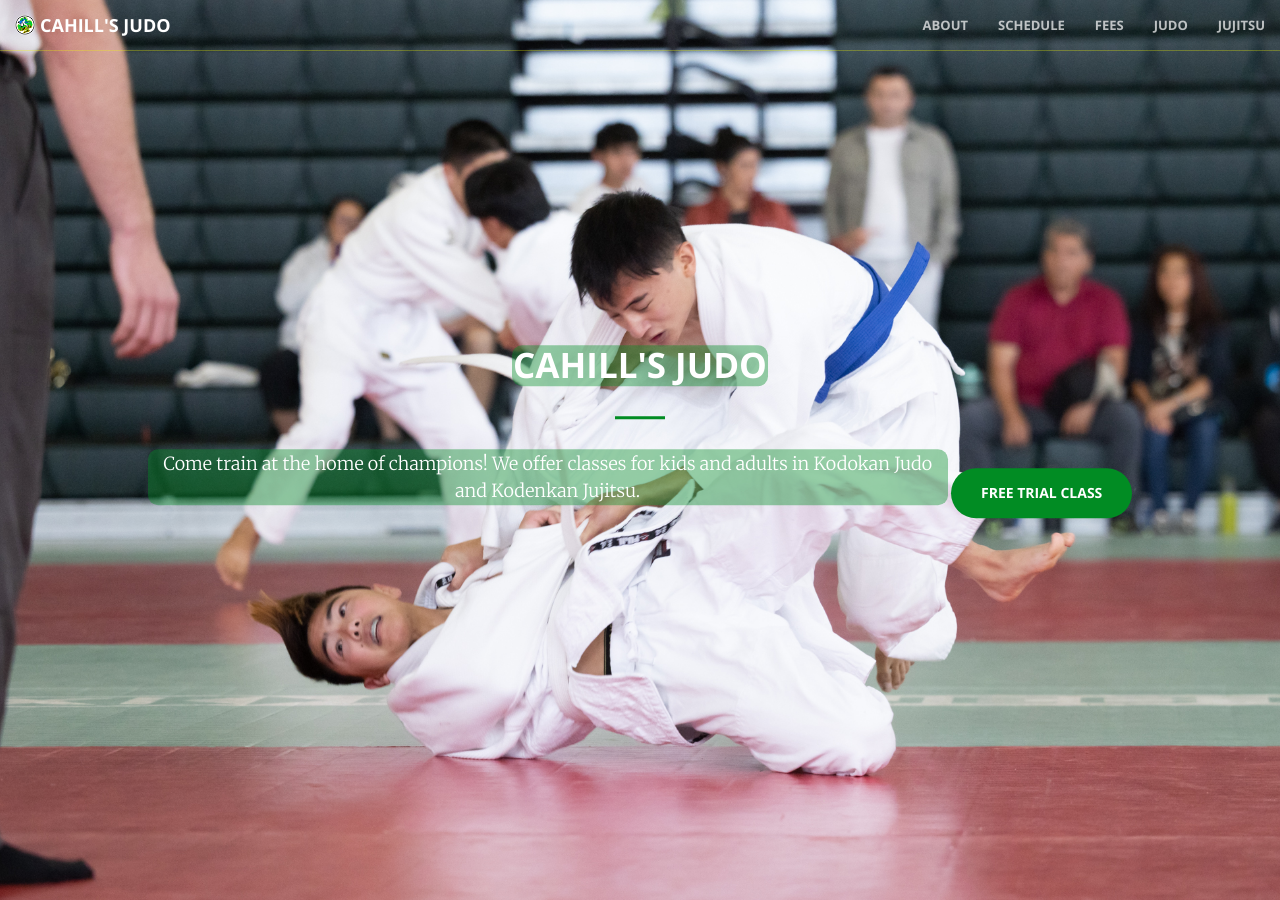
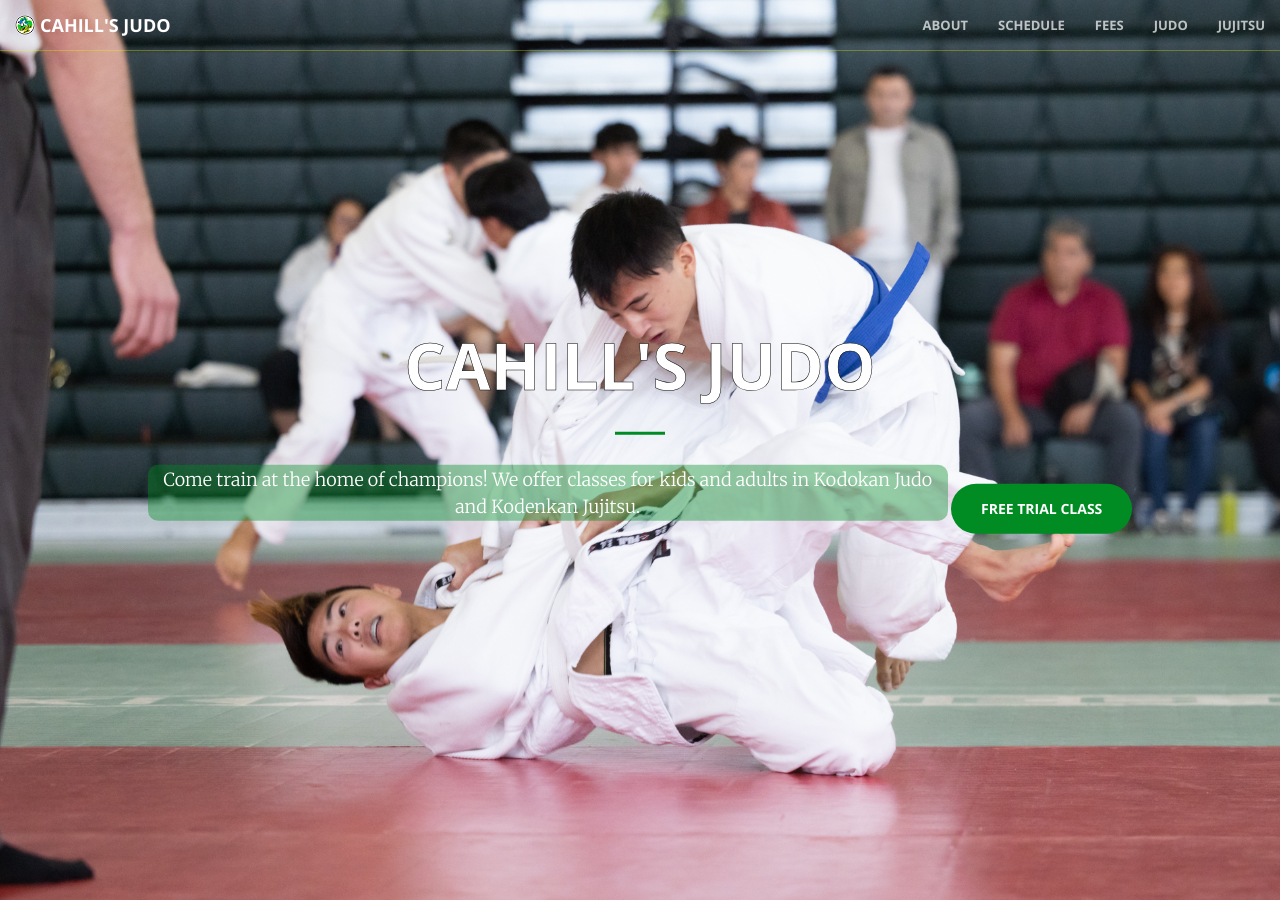
Before and after one commit to cahillsjudo/cahillsjudo.github.io, a Jekyll site: the page built from index.html, in a window 1280 px wide and 900 px high. Built offline with Jekyll 4.4.1, drawn with Linux system fonts in a browser that asks for light colours.

Commit message:
Update header.html

```diff
--- a/_includes/header.html
+++ b/_includes/header.html
@@ -1,7 +1,7 @@
 <header>
     <div class="header-content">
         <div class="header-content-inner">
-            <h1 class="pop-text">Cahill's Judo</h1>
+            <h1 class="hero-title">Cahill's Judo</h1>
             <hr>
             <p class="pop-text">Come train at the home of champions! We offer classes for kids and adults in Kodokan Judo and Kodenkan Jujitsu. </p>
             <a href="{{ site.free_trial_url }}" class="btn btn-primary btn-xl page-scroll">Free Trial Class</a>
```
